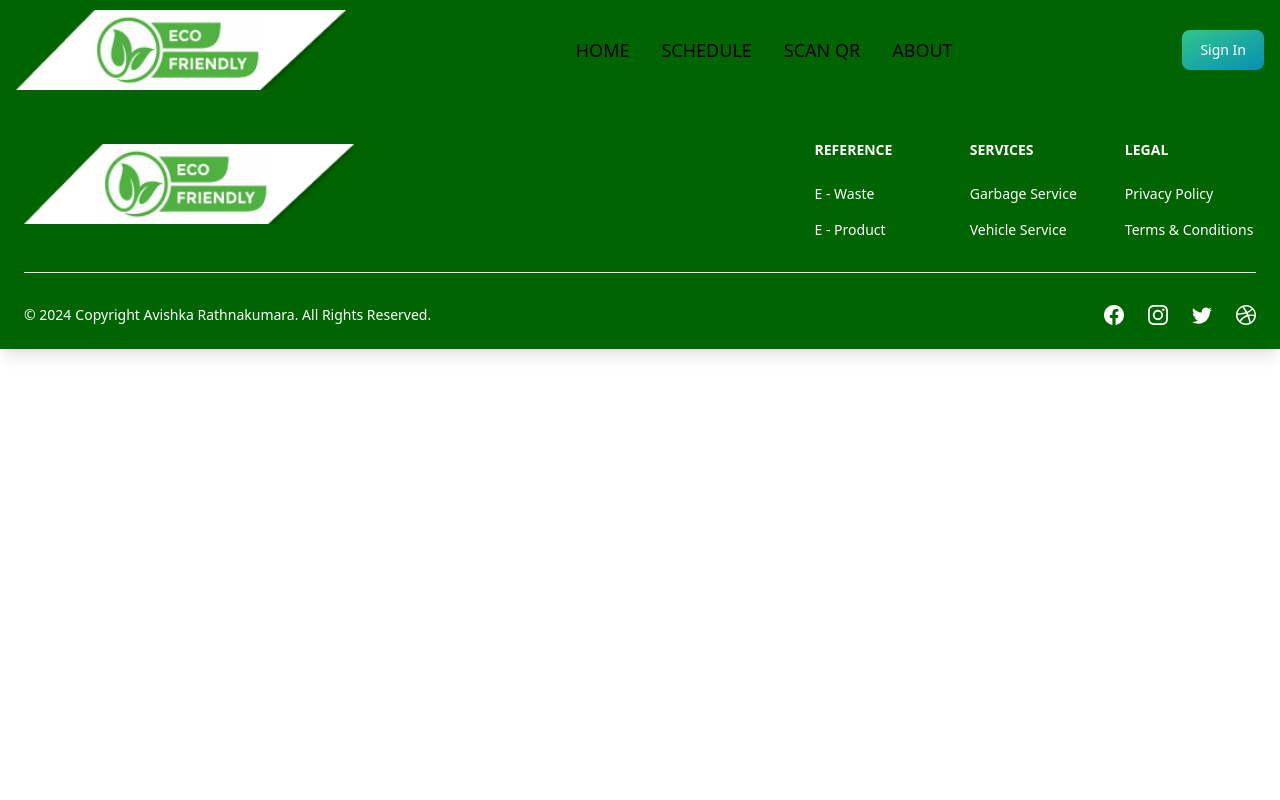
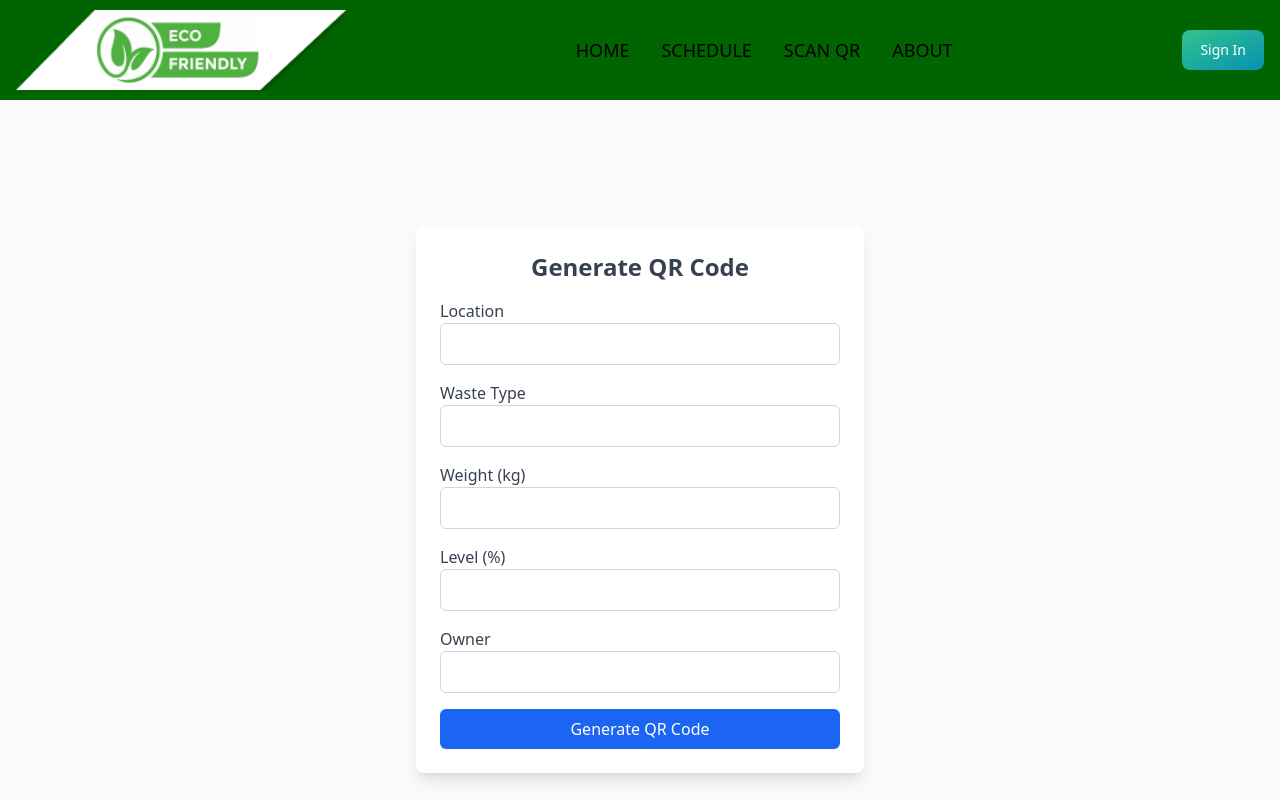
Before and after one commit to DhananjayaLakshan/Smart-Waste-Management-System, a React (Vite) app in the folder frontend/: page /qr/generate in a window 1280 px wide. Shown: the top 800 px of the page. Built offline with nearby package versions, Linux system fonts and the light colour scheme.

Commit message:
Add QR Functions

```diff
--- a/frontend/src/App.jsx
+++ b/frontend/src/App.jsx
@@ -1,4 +1,3 @@
-import React from "react";
 import { BrowserRouter, Routes, Route } from "react-router-dom";
 import Header from "./components/Header";
 import Home from "./pages/Home";
@@ -8,6 +7,7 @@ import Signin from "./pages/SignIn";
 import About from "./pages/About";
 import ScheduleCollection from "./pages/ScheduleCollection";
 import QRPage from "./pages/QRPage";
+import QRCodeGenerator from "./pages/QRCodeGenerator";
 
 export default function App() {
   return (
@@ -20,6 +20,7 @@ export default function App() {
         <Route path="/sign-in" element={<Signin />} />
         <Route path="/schedule/collection" element={<ScheduleCollection />} />
         <Route path="/qr/scan" element={<QRPage />} />
+        <Route path="/qr/generate" element={<QRCodeGenerator />} />
       </Routes>
       <Footers />
     </BrowserRouter>
--- a/frontend/src/components/QRCodeReader.jsx
+++ b/frontend/src/components/QRCodeReader.jsx
@@ -1,12 +1,109 @@
-import { useEffect, useState, useRef } from "react";
+import { useEffect, useRef, useState } from "react";
 import { Html5QrcodeScanner } from "html5-qrcode";
+import Swal from "sweetalert2"; // Import SweetAlert
 
 const QRCodeReader = () => {
   const qrRef = useRef(null);
   const [qrData, setQrData] = useState([]);
   const [scannerInitialized, setScannerInitialized] = useState(false);
 
-  // Function to fetch QR code data from API with Bearer token
+  // Handle QR Code detection
+  const onScanSuccess = (decodedText) => {
+    console.log(`QR Code detected: ${decodedText}`);
+
+    // Parse the QR code response data (decodedText is assumed to be JSON)
+    const parsedData = JSON.parse(decodedText);
+
+    // Show SweetAlert with form to display QR data and allow submission
+    Swal.fire({
+      title: "QR Code Detected",
+      html: `
+<form id="qrForm" style="text-align: left;">
+      <label style="display: block; margin-bottom: 8px;">Location:</label>
+      <input type="text" id="location" value="${parsedData.location}" style="border: none; background: transparent; width: 100%; margin-bottom: 16px;" readonly>
+
+      <label style="display: block; margin-bottom: 8px;">Waste Type:</label>
+      <input type="text" id="wasteType" value="${parsedData.wasteType}" style="border: none; background: transparent; width: 100%; margin-bottom: 16px;" readonly>
+
+      <label style="display: block; margin-bottom: 8px;">Weight (Kg):</label>
+      <input type="number" id="weight" value="${parsedData.weight}" style="border: none; background: transparent; width: 100%; margin-bottom: 16px;" readonly>
+
+      <label style="display: block; margin-bottom: 8px;">Level (%):</label>
+      <input type="number" id="level" value="${parsedData.level}" style="border: none; background: transparent; width: 100%; margin-bottom: 16px;" readonly>
+
+      <label style="display: block; margin-bottom: 8px;">Owner:</label>
+      <input type="text" id="owner" value="${parsedData.owner}" style="border: none; background: transparent; width: 100%;" readonly>
+    </form>
+      `,
+      showCancelButton: true,
+      confirmButtonText: "Collected",
+      cancelButtonText: "Cancel",
+      preConfirm: () => {
+        return {
+          location: document.getElementById("location").value,
+          wasteType: document.getElementById("wasteType").value,
+          weight: document.getElementById("weight").value,
+          level: document.getElementById("level").value,
+          owner: document.getElementById("owner").value,
+        };
+      },
+    }).then((result) => {
+      if (result.isConfirmed) {
+        sendDataToBackend(result.value);
+      }
+    });
+  };
+
+  const onScanError = (error) => {
+    console.error(`QR Scan Error: ${error}`);
+  };
+
+  const sendDataToBackend = async (data) => {
+    try {
+      const token = localStorage.getItem("token"); // Assume token is stored
+      const requestData = {
+        location: data.location,
+        wasteType: data.wasteType,
+        weight: data.weight,
+        level: data.level,
+        owner: data.owner,
+      };
+
+      const res = await fetch("http://localhost:5001/api/qr/", {
+        method: "POST",
+        headers: {
+          "Content-Type": "application/json",
+          Authorization: `Bearer ${token}`, // Include Bearer token
+        },
+        body: JSON.stringify(requestData),
+      });
+
+      const response = await res.json();
+
+      if (response.status === "success") {
+        // Show success alert with response data
+        Swal.fire({
+          title: "Success",
+          text: response.message,
+          icon: "success",
+        });
+      } else {
+        Swal.fire({
+          title: "Error",
+          text: "Failed to send data to backend",
+          icon: "error",
+        });
+      }
+    } catch (error) {
+      console.error("Error sending data to backend:", error);
+      Swal.fire({
+        title: "Error",
+        text: "An error occurred while sending data to backend",
+        icon: "error",
+      });
+    }
+  };
+
   const fetchQrData = async () => {
     try {
       const token = localStorage.getItem("token"); // Assume the token is stored in localStorage
@@ -27,7 +124,6 @@ const QRCodeReader = () => {
 
   useEffect(() => {
     fetchQrData();
-
     const config = { fps: 10, qrbox: 250 };
     const qrScanner = new Html5QrcodeScanner("qr-reader", config, false);
 
@@ -41,19 +137,10 @@ const QRCodeReader = () => {
     };
   }, []);
 
-  const onScanSuccess = (decodedText) => {
-    console.log(`QR Code detected: ${decodedText}`);
-    alert(`QR Code detected: ${decodedText}`);
-  };
-
-  const onScanError = (error) => {
-    console.error(`QR Scan Error: ${error}`);
-  };
-
   return (
-    <div className="flex flex-col md:flex-row min-h-screen bg-gray-50 p-5">
+    <div className="flex flex-col md:flex-row min-h-screen  p-5">
       {/* Left Side - QR Code Scanner */}
-      <div className="bg-white rounded-lg shadow-lg p-6 w-full md:w-1/2 mb-5 md:mb-0 md:mr-5">
+      <div className="bg-white bg-opacity-40 backdrop-blur-md rounded-lg shadow-lg p-6 w-full md:w-1/2 mb-5 md:mb-0 md:mr-5 h-96">
         <h3 className="text-2xl font-bold text-center mb-4 text-gray-800">
           Scan QR Code
         </h3>
@@ -62,7 +149,7 @@ const QRCodeReader = () => {
           id="qr-reader"
           ref={qrRef}
           className="border-2 border-dashed border-gray-300 rounded-lg flex flex-col items-center justify-center "
-          style={{ width: "100%", height: "300px" }}
+          style={{ width: "100%", height: "250px" }}
         >
           {/* Show fallback image when scanner is not active */}
           {!scannerInitialized && (
@@ -78,7 +165,6 @@ const QRCodeReader = () => {
           Point your camera at a QR code to scan.
         </p>
       </div>
-
       {/* Right Side - QR Code Data */}
       <div className="bg-white rounded-lg shadow-lg p-6 w-full md:w-1/2 overflow-auto h-auto md:max-h-screen">
         <h3 className="text-2xl font-bold text-center mb-4 text-gray-800">
--- /dev/null
+++ b/frontend/src/pages/QRCodeGenerator.jsx
@@ -0,0 +1,161 @@
+import { useState } from "react";
+import { QRCodeCanvas } from "qrcode.react";
+
+const QRCodeGenerator = () => {
+  const [formData, setFormData] = useState({
+    location: "",
+    wasteType: "",
+    weight: "",
+    level: "",
+    owner: "",
+  });
+  const [qrValue, setQrValue] = useState(null);
+  const [generatedQrData, setGeneratedQrData] = useState(null);
+
+  // Handle input changes
+  const handleInputChange = (e) => {
+    const { name, value } = e.target;
+    setFormData({ ...formData, [name]: value });
+  };
+
+  // Handle form submission
+  const handleSubmit = async (e) => {
+    e.preventDefault();
+
+    try {
+      const token = localStorage.getItem("token"); // Assume token is stored
+      const res = await fetch("http://localhost:5001/api/qr/", {
+        method: "POST",
+        headers: {
+          "Content-Type": "application/json",
+          Authorization: `Bearer ${token}`, // Include Bearer token
+        },
+        body: JSON.stringify(formData),
+      });
+
+      const data = await res.json();
+
+      if (data.status === "success") {
+        // Set the response data to display QR code and details
+        setGeneratedQrData(data.qrData);
+        setQrValue(JSON.stringify(data.qrData)); // Set the value for the QR code
+      } else {
+        console.error("Failed to generate QR code:", data.message);
+      }
+    } catch (error) {
+      console.error("Error generating QR code:", error);
+    }
+  };
+
+  return (
+    <div className="min-h-screen flex flex-col items-center justify-center p-5 bg-gray-50">
+      <div className="bg-white shadow-lg rounded-lg p-6 w-full max-w-md">
+        <h2 className="text-2xl font-bold text-center mb-4">Generate QR Code</h2>
+        <form onSubmit={handleSubmit} className="space-y-4">
+          <div>
+            <label className="block text-gray-700 font-medium" htmlFor="location">
+              Location
+            </label>
+            <input
+              type="text"
+              id="location"
+              name="location"
+              value={formData.location}
+              onChange={handleInputChange}
+              className="w-full px-4 py-2 border border-gray-300 rounded-md"
+              required
+            />
+          </div>
+
+          <div>
+            <label className="block text-gray-700 font-medium" htmlFor="wasteType">
+              Waste Type
+            </label>
+            <input
+              type="text"
+              id="wasteType"
+              name="wasteType"
+              value={formData.wasteType}
+              onChange={handleInputChange}
+              className="w-full px-4 py-2 border border-gray-300 rounded-md"
+              required
+            />
+          </div>
+
+          <div>
+            <label className="block text-gray-700 font-medium" htmlFor="weight">
+              Weight (kg)
+            </label>
+            <input
+              type="number"
+              id="weight"
+              name="weight"
+              value={formData.weight}
+              onChange={handleInputChange}
+              className="w-full px-4 py-2 border border-gray-300 rounded-md"
+              required
+            />
+          </div>
+
+          <div>
+            <label className="block text-gray-700 font-medium" htmlFor="level">
+              Level (%)
+            </label>
+            <input
+              type="number"
+              id="level"
+              name="level"
+              value={formData.level}
+              onChange={handleInputChange}
+              className="w-full px-4 py-2 border border-gray-300 rounded-md"
+              required
+            />
+          </div>
+
+          <div>
+            <label className="block text-gray-700 font-medium" htmlFor="owner">
+              Owner
+            </label>
+            <input
+              type="text"
+              id="owner"
+              name="owner"
+              value={formData.owner}
+              onChange={handleInputChange}
+              className="w-full px-4 py-2 border border-gray-300 rounded-md"
+              required
+            />
+          </div>
+
+          <button
+            type="submit"
+            className="w-full bg-blue-600 text-white py-2 rounded-md hover:bg-blue-700"
+          >
+            Generate QR Code
+          </button>
+        </form>
+
+        {/* Display QR Code if generated */}
+        {qrValue && (
+          <div className="mt-6 flex flex-col items-center">
+            <h3 className="text-lg font-semibold text-gray-700 mb-2">Your QR Code:</h3>
+            <QRCodeCanvas value={qrValue} size={200} /> {/* Updated component */}
+            {/* Optional: Show generated QR data */}
+            {generatedQrData && (
+              <div className="mt-4 p-4 bg-gray-100 rounded-lg shadow-md">
+                <p><strong>Location:</strong> {generatedQrData.location}</p>
+                <p><strong>Waste Type:</strong> {generatedQrData.wasteType}</p>
+                <p><strong>Weight:</strong> {generatedQrData.weight} kg</p>
+                <p><strong>Level:</strong> {generatedQrData.level}%</p>
+                <p><strong>Owner:</strong> {generatedQrData.owner}</p>
+                <p><strong>Collector:</strong> {generatedQrData.collector}</p>
+              </div>
+            )}
+          </div>
+        )}
+      </div>
+    </div>
+  );
+};
+
+export default QRCodeGenerator;
--- /dev/null
+++ b/package.json
@@ -0,0 +1,5 @@
+{
+  "dependencies": {
+    "qrcode.react": "^4.0.1"
+  }
+}
```
Also changed, not shown: frontend/src/pages/QRPage.jsx (+7 -12 lines), 1 other file (tests, documents, lock files or other folders).
